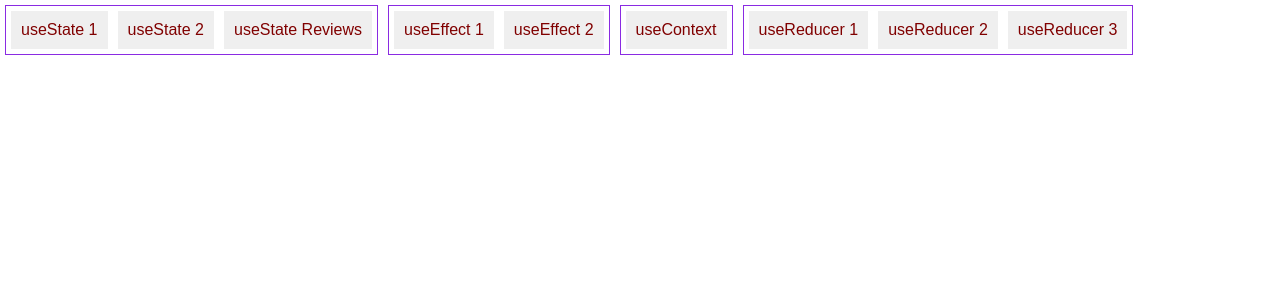
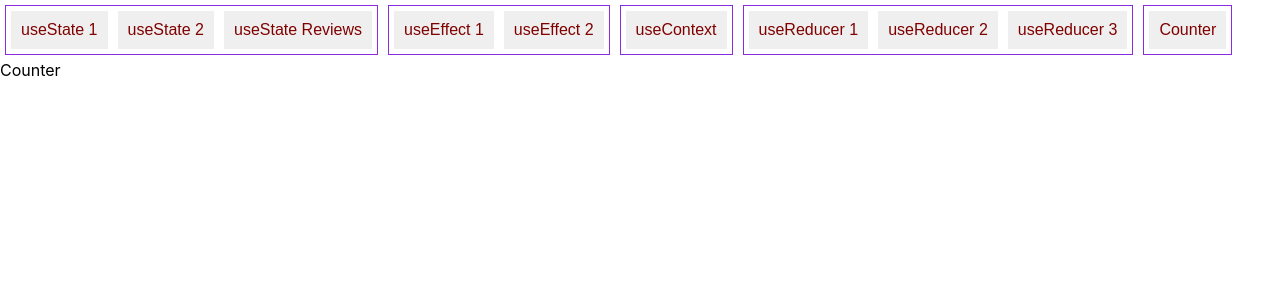
Before and after one commit to chandu20web/Hooks, a React (Create React App) app: page /counter in a window 1280 px wide. Shown: the top 300 px of the page. Built offline with nearby package versions, Linux system fonts and the light colour scheme.

Commit message:
dev1 changes

```diff
--- a/package.json
+++ b/package.json
@@ -16,9 +16,12 @@
     "react-dom": "^18.2.0",
     "react-icons": "^4.8.0",
     "react-loader-spinner": "^5.3.4",
+    "react-redux": "^8.1.1",
     "react-router-dom": "^6.11.1",
     "react-scripts": "5.0.1",
     "reactjs-popup": "^2.0.5",
+    "redux": "^4.2.1",
+    "redux-thunk": "^2.4.2",
     "uuid": "^9.0.0",
     "web-vitals": "^2.1.4"
   },
--- a/src/App.js
+++ b/src/App.js
@@ -12,6 +12,7 @@ import UseReducer3 from "./Components/UseReducer/useReducer3";
 import UseEffect1 from "./Components/UseEffect/useEffect1";
 // import UseEffect2 from "./Components/UseEffect/UseEffect2";
 import { ParentComponent } from "./Components/ContextBasics/parentComponent";
+import Counter from "./Components/Counter/counter";
 
 const App = () => {
   return (
@@ -26,6 +27,7 @@ const App = () => {
         <Route path="/useReducer1" element={<UseReducer1 />} />
         <Route path="/useReducer2" element={<UseReducer2 />} />
         <Route path="/useReducer3" element={<UseReducer3 />} />
+        <Route path="/counter" element={<Counter />} />
       </Routes>
     </>
   );
--- /dev/null
+++ b/src/Components/Counter/counter.js
@@ -0,0 +1,7 @@
+import React from "react";
+
+const Counter = () => {
+  return <div>Counter</div>;
+};
+
+export default Counter;
--- a/src/Components/Header/index.js
+++ b/src/Components/Header/index.js
@@ -43,6 +43,12 @@ const Header = () => {
           <button type="button">useReducer 3</button>
         </Link>
       </div>
+
+      <div className="buttons-container">
+        <Link to="/counter">
+          <button type="button">Counter</button>
+        </Link>
+      </div>
     </nav>
   );
 };
--- /dev/null
+++ b/src/Redux/reducer.js
@@ -0,0 +1,2 @@
+const reducer = () => {};
+export default reducer;
--- /dev/null
+++ b/src/Redux/store.js
@@ -0,0 +1,6 @@
+import { createStore } from "redux";
+import reducer from "./reducer";
+
+const store = createStore(reducer);
+
+export default store;
--- a/src/index.js
+++ b/src/index.js
@@ -1,16 +1,21 @@
 import React from "react";
 import ReactDOM from "react-dom/client";
+import { Provider } from "react-redux";
 import { BrowserRouter } from "react-router-dom";
+
 import { UserContextProvider } from "./Components/Context/userContext";
+import store from "./Redux/store";
 
 import "./index.css";
 import App from "./App";
 
 const root = ReactDOM.createRoot(document.getElementById("root"));
 root.render(
-  <UserContextProvider>
-    <BrowserRouter>
-      <App />
-    </BrowserRouter>
-  </UserContextProvider>
+  <Provider store={store}>
+    <UserContextProvider>
+      <BrowserRouter>
+        <App />
+      </BrowserRouter>
+    </UserContextProvider>
+  </Provider>
 );
```
Also changed, not shown: src/Components/UseReducer/useReducer3.js (+7 -9 lines), 1 other file (tests, documents, lock files or other folders).
